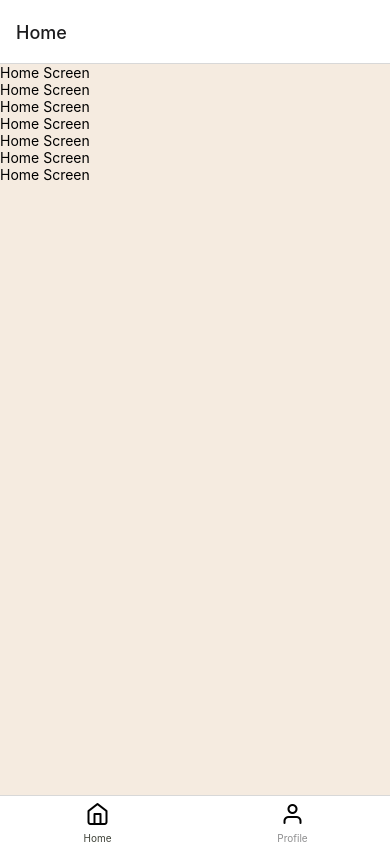
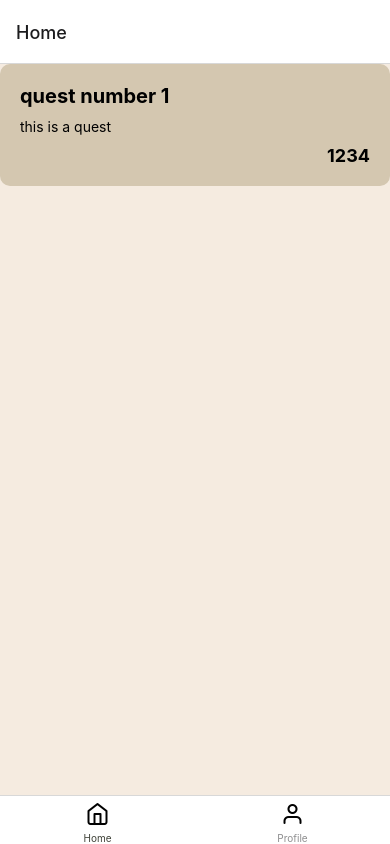
Before and after one commit to QDS2024/WellQuest, a React Native app in the folder client/: screen /Home in a window 390 px wide. Built offline with nearby package versions, Linux system fonts and the light colour scheme.

Commit message:
add quest card

```diff
--- a/client/components/home/HomeScreen.jsx
+++ b/client/components/home/HomeScreen.jsx
@@ -1,16 +1,9 @@
 import React from "react";
 import { View, Text } from "react-native";
+import Card from "./QuestCard";
+import testData from "./test.json";
 
 export default function HomeScreen() {
-  return (
-    <View>
-      <Text>Home Screen</Text>
-      <Text>Home Screen</Text>
-      <Text>Home Screen</Text>
-      <Text>Home Screen</Text>
-      <Text>Home Screen</Text>
-      <Text>Home Screen</Text>
-      <Text>Home Screen</Text>
-    </View>
-  );
+  console.log(testData);
+  return <Card questData={testData} />;
 }
--- /dev/null
+++ b/client/components/home/QuestCard.jsx
@@ -0,0 +1,46 @@
+import React from "react";
+import { View, Text, StyleSheet } from "react-native";
+
+import Colors from "../../colors";
+
+const Card = ({ questData }) => {
+  console.log(questData);
+  return (
+    <View style={styles.container}>
+      <Text style={styles.title}>{questData.title}</Text>
+      <Text style={styles.description} numberOfLines={1}>
+        {questData.description}
+      </Text>
+      <Text style={styles.points}>{questData.points}</Text>
+    </View>
+  );
+};
+
+const styles = StyleSheet.create({
+  container: {
+    flexDirection: "column",
+
+    padding: 20,
+    borderRadius: 10,
+    backgroundColor: Colors.lighGray,
+  },
+  title: {
+    fontSize: 20,
+    fontWeight: "bold",
+    marginBottom: 10,
+    textAlign: "left",
+  },
+  description: {
+    fontSize: 14,
+    marginBottom: 10,
+    textAlign: "left",
+    width: "100%",
+  },
+  points: {
+    fontSize: 18,
+    fontWeight: "bold",
+    textAlign: "right",
+  },
+});
+
+export default Card;
--- /dev/null
+++ b/client/components/home/test.json
@@ -0,0 +1,7 @@
+{
+    "title": "quest number 1",
+    "description": "this is a quest",
+    "points": 1234,
+    "userId": "user1",
+    "categoryId": "category1"
+}
```
